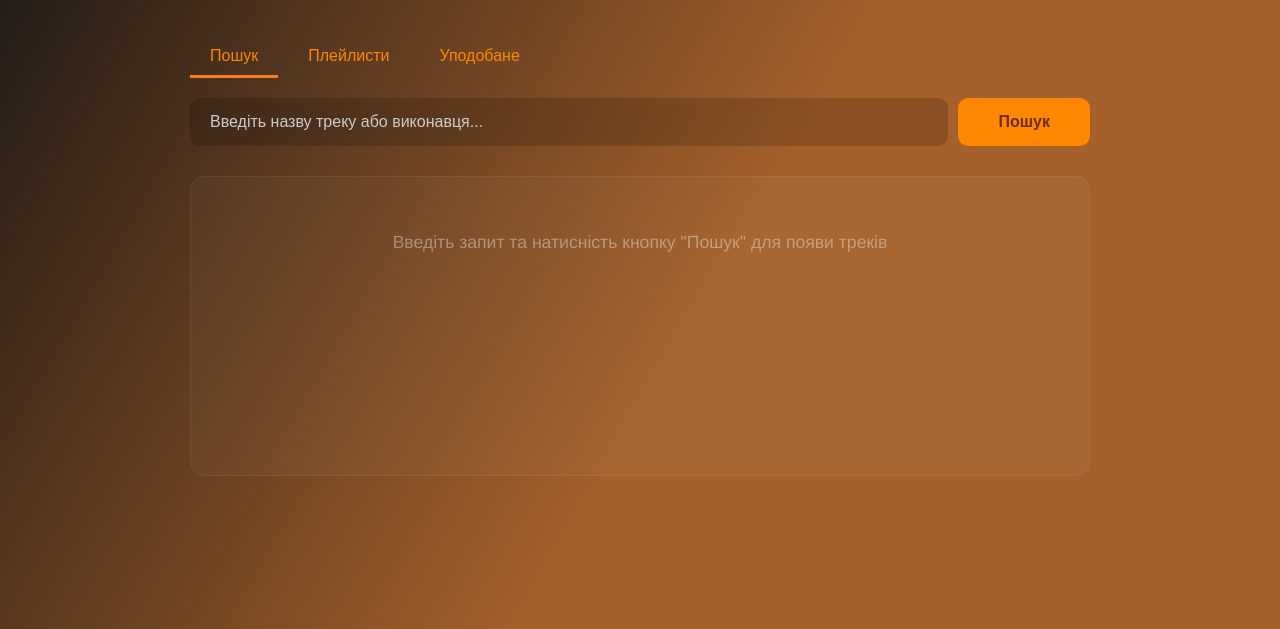
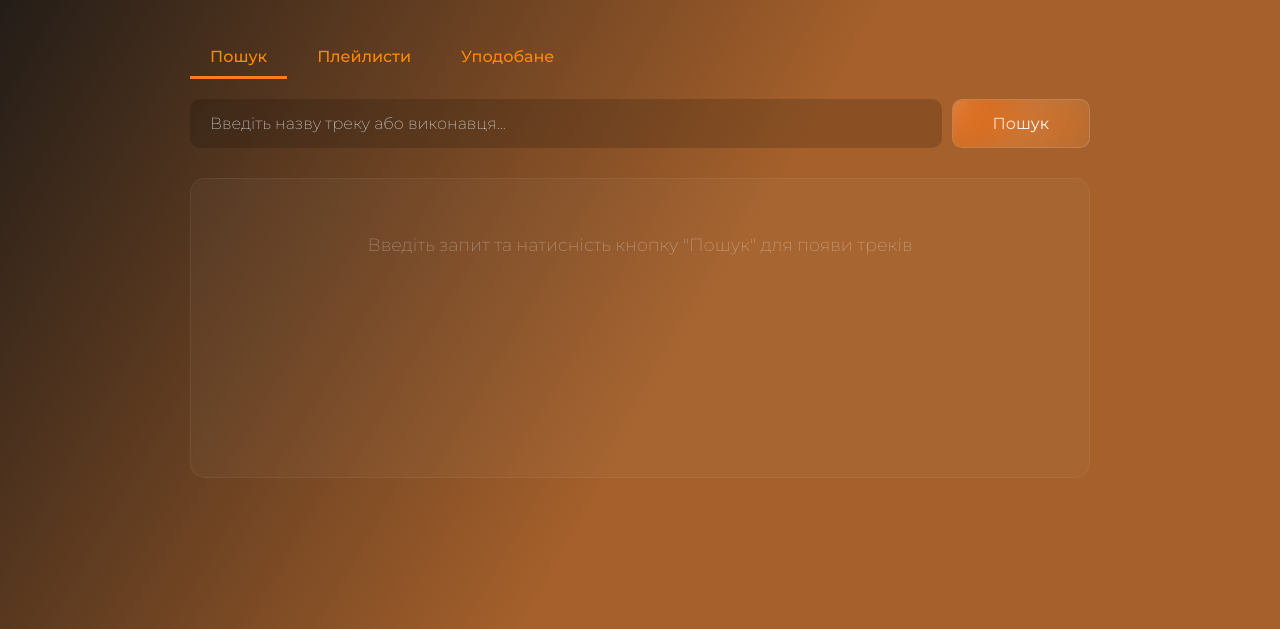
Before and after one commit to toodyann/TodMusic, a website built with Vite: page index.html in a window 1280 px wide. Shown: the part 168-797 px from the top of the page. Built offline with nearby package versions, Linux system fonts and the light colour scheme; a web font is replaced by a local one.

Commit message:
change fonts, change styles for search btn

```diff
--- a/index.html
+++ b/index.html
@@ -10,6 +10,8 @@
     <link rel="stylesheet" href="styles/playlists.scss">
     <link rel="stylesheet" href="styles/variables.scss">
     <link rel="stylesheet" href="styles/buttons.scss">
+    <link rel="stylesheet" href="styles/fonts.scss">
+
 
     <link rel="icon" href="faviconTM.png" type="image/x-icon">
 
@@ -116,7 +118,7 @@
     <footer class="footer">
         <div class="footer-container">
           <div class="footer-column">
-            <div><a class="footer_logo" href="index.html"><p>TodMusic</p></a></div>
+            <div><a class="footer_logo" href="index.html"><p style="font-family: var(--logo-font-family);">TodMusic</p></a></div>
           </div>
 
           <div class="footer-column">
--- a/src/main.js
+++ b/src/main.js
@@ -249,9 +249,14 @@ newPlaylistName.addEventListener('keypress', (e) => {
 
 if ('ontouchstart' in document.documentElement) {
     const style = document.createElement('style');
-    style.innerHTML = '.faq-item:hover { background: none !important; }';
+    style.innerHTML = `
+        *:hover {
+            all: unset !important;
+        }
+    `;
     document.head.appendChild(style);
 }
+
 
 window.addEventListener('load', () => {
 document.getElementById('page').classList.add('loaded');
--- a/src/playlist-ui.js
+++ b/src/playlist-ui.js
@@ -1,8 +1,7 @@
-// Playlist UI rendering
-
 import { getPlaylists, deletePlaylist, removeTrackFromPlaylist } from './playlist.js';
 import { formatDuration } from './utils.js';
 import { playTrack, pausePlayer, getPlayingTrackId, isPlaying } from './player.js';
+import { renderTracks, clearTracks, showLoading, hideLoading, showError, hideError, showMessage, hideMessage } from './ui.js';
 
 const playlistsList = document.getElementById('playlistsList');
 
@@ -13,6 +12,8 @@ export const renderPlaylists = () => {
         playlistsList.innerHTML = '<p class="placeholder">Немає плейлистів. Створіть перший!</p>';
         return;
     }
+
+
 
     playlistsList.innerHTML = playlists.map(playlist => `
         <div class="playlist-card">
@@ -104,6 +105,7 @@ const attachPlaylistEventListeners = () => {
             const playingTrackId = getPlayingTrackId();
 
             if (playingTrackId === trackId && isPlaying()) {
+
                 pausePlayer();
             } else {
                 playTrack(track);
--- a/styles/buttons.scss
+++ b/styles/buttons.scss
@@ -1,6 +1,55 @@
 @use "mixins.scss";
 
-.play-track-btn {
+.search-btn {
+    font-family: "Montserrat", sans-serif;
+    font-weight: 400;
+    font-size: 1rem;
+    color: var(--white-color);
+
+    padding: 12px 40px;
+    border: none;
+    position: relative;
+    overflow: hidden;
+
+    background: rgba(255, 255, 255, 0.08);
+    border: 1px solid rgba(255, 255, 255, 0.161);
+    border-radius: 10px;
+    backdrop-filter: blur(20px) saturate(1.6);
+
+    cursor: pointer;
+    transition: transform 0.22s ease, background 0.25s ease, border 0.25s ease;
+  }
+
+  .search-btn::before {
+    content: "";
+    position: absolute;
+    inset: -80%;
+
+    background: radial-gradient(
+      circle at 30% 30%,
+      rgba(255, 255, 255, 0.907),
+      rgba(255, 102, 0, 0.687),
+      rgba(255, 255, 255, 0.15),
+      transparent 75%
+    );
+
+    filter: blur(22px);
+    opacity: 0.75;
+
+    animation: LiquidMove 5.5s infinite ease-in-out;
+  }
+
+  .search-btn:hover {
+    background: rgba(255, 255, 255, 0.16);
+    border-color: rgba(255, 255, 255, 0.35);
+    transform: translateY(-2px);
+  }
+
+  .search-btn:active {
+    transform: scale(0.94);
+  }
+
+  .play-track-btn {
   background: #ffffff0f;
   border: 1px solid var(--white-color);
   border-radius: 50%;
--- /dev/null
+++ b/styles/fonts.scss
@@ -0,0 +1,13 @@
+@import url('https://fonts.googleapis.com/css2?family=Montserrat:ital,wght@0,100..900;1,100..900&display=swap');
+
+*{
+    font-family: "Montserrat", sans-serif;
+  font-optical-sizing: auto;
+  font-style: normal;
+}
+
+body{
+    font-family: "Montserrat", sans-serif;
+  font-optical-sizing: auto;
+  font-style: normal;
+}
--- a/styles/style.scss
+++ b/styles/style.scss
@@ -1,4 +1,5 @@
 @use "mixins.scss";
+
 * {
   margin: 0;
   padding: 0;
@@ -6,7 +7,6 @@
 }
 
 body {
-  font-family: var(--font-family);
   background: var(--body-background-gradient);
   min-height: 100vh;
 }
@@ -125,7 +125,9 @@ h1 {
 }
 
 .search-input {
+  font-family: "Montserrat", sans-serif;
   font-size: 1rem;
+  font-weight: 200;
   color: var(--white-color);
 
   background: var(--input-background);
@@ -139,24 +141,6 @@ h1 {
 
 .search-input::placeholder {
   color: var(--grey-color);
-}
-
-.search-btn {
-  background: var(--main-orange-color);
-  border-radius: 10px;
-  border: none;
-
-  font-size: 1rem;
-  color: #732c00;
-  font-weight: 600;
-
-  padding: 15px 40px;
-  transition: 0.5s ease;
-}
-
-.search-btn:hover {
-  background: var(--btn-orange-hover);
-  cursor: pointer;
 }
 
 .loading {
@@ -367,8 +351,11 @@ h1 {
 }
 
 .placeholder {
+  font-family: "Montserrat", sans-serif;
   font-size: 1.1rem;
+  font-weight: 200;
   color: #ffffff61;
+
   text-align: center;
 
   padding: 40px 20px;
@@ -634,8 +621,7 @@ h1 {
   .alert-btns-container {
     flex-direction: column;
   }
-  .cancel-btn {
-  }
+
 }
 
 .likes-container {
@@ -778,8 +764,12 @@ h1 {
   border: 1px solid rgba(255, 255, 255, 0.25);
   backdrop-filter: blur(35px) saturate(1.8);
 
+
+
   color: #fff;
 }
+
+
 
 .main-text-alert {
   color: var(--white-color);
```
Also changed, not shown: html/aboutUs.html (+3 -2 lines), html/acct.html (+2 -0 lines), html/advertising.html (+2 -0 lines), html/information.html (+2 -0 lines), html/subscription.html (+2 -0 lines), html/supportService.html (+2 -0 lines), html/vacancies.html (+1 -0 lines).
